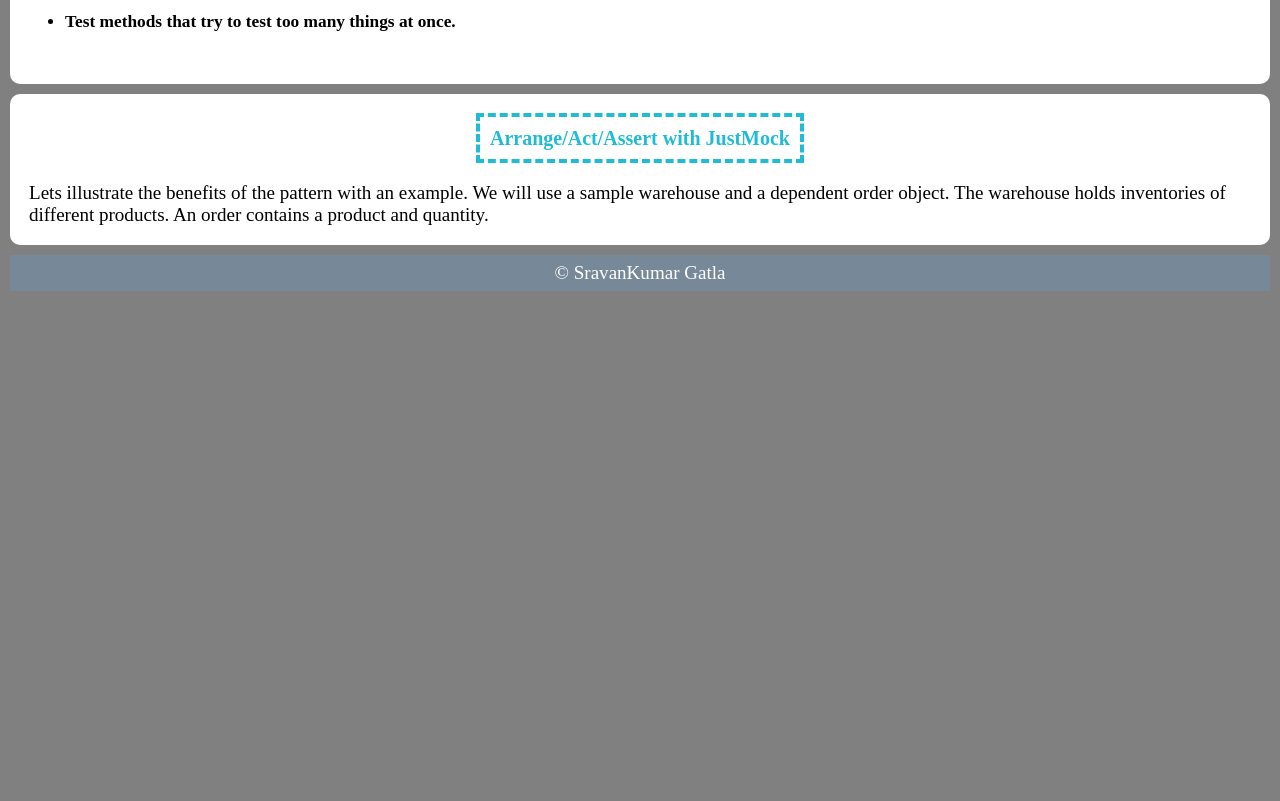
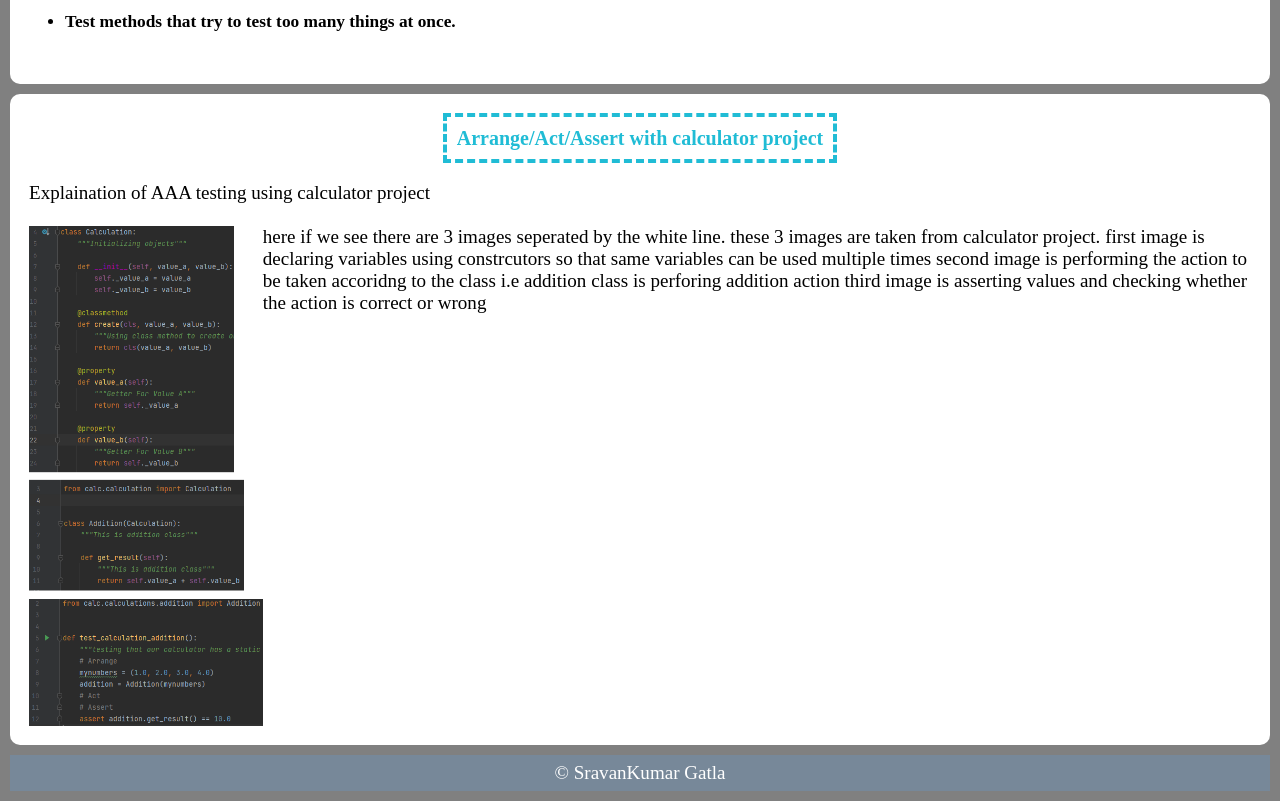
Before and after one commit to sravan009/history_of_internet_Project, a plain HTML site: page Public_HTML/second.html in a window 1280 px wide. Shown: the part 670-1471 px from the top of the page. Before the commit the page ends 971 px from the top, so only its background shows below. Drawn offline with Linux system fonts and the light colour scheme.

Commit message:
calculator project images and corrections for project 2

```diff
--- a/Public_HTML/second.html
+++ b/Public_HTML/second.html
@@ -2,7 +2,7 @@
 <html lang="en">
 <head>
     <meta charset="UTF-8">
-    <title>third page</title>
+    <title>second page</title>
     <link rel="stylesheet" href="css_file.css">
     <style>
         img,
@@ -11,7 +11,7 @@
         }
         img {
             float: left;
-            height: 300px;
+            height: 500px;
         }
         * {box-sizing: border-box;}
 
@@ -59,10 +59,14 @@
     </p>
 </div>
 <div class="section">
-    <h1><span>Arrange/Act/Assert with JustMock</span></h1>
+    <h1><span>Arrange/Act/Assert with calculator project</span></h1>
     <p>
-        Lets illustrate the benefits of the pattern with an example. We will use a sample warehouse and a dependent order object.
-        The warehouse holds inventories of different products. An order contains a product and quantity.
+        Explaination of AAA testing using calculator project<br><br>
+        <img class="img" src="AAA%20Testing.png" alt="AAA testing">
+        here if we see there are 3 images seperated by the white line. these 3 images are taken from calculator project.
+        first image is declaring variables using constrcutors so that same variables can be used multiple times
+        second image is performing the action to be taken accoridng to the class i.e addition class is perforing addition action
+        third image is asserting values and checking whether the action is correct or wrong
     </p>
 </div>
 <footer>
```
Also changed, not shown: Public_HTML/fourth.html (+4 -4 lines), Public_HTML/AAA Testing.png (added), Public_HTML/single-responsibility .png (added).
